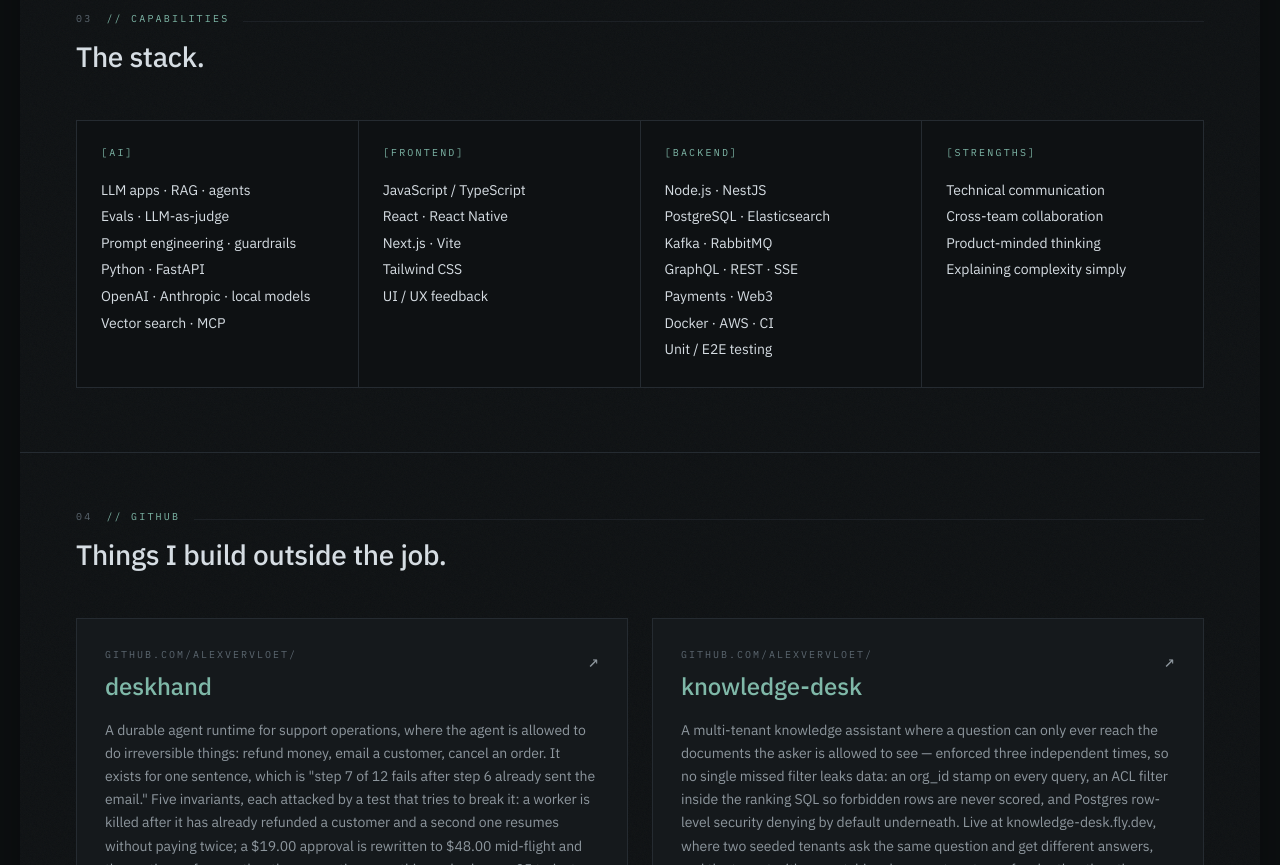
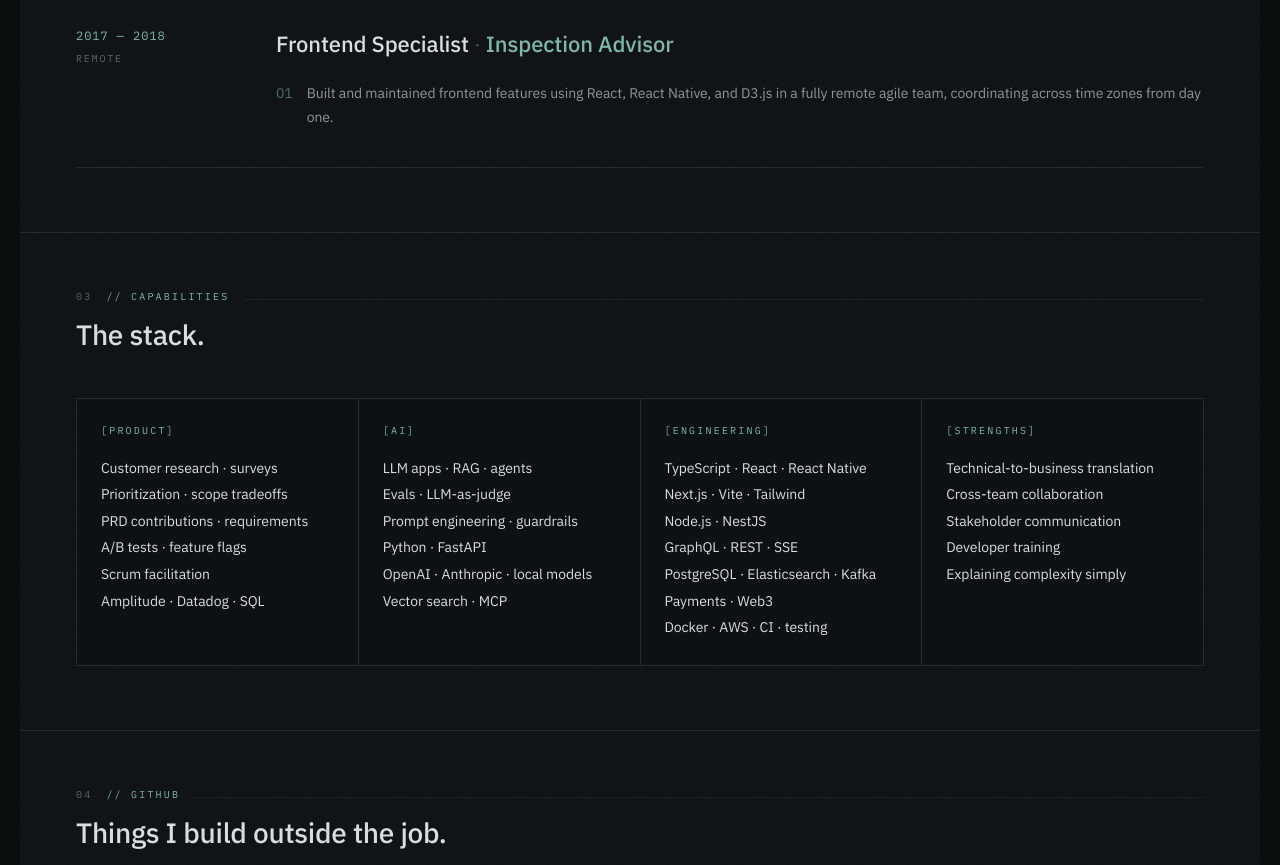
Before and after one commit to alexvervloet/PersonalWebsite, a React (Vite) app: page / in a window 1280 px wide. Shown: the part 3140-4005 px from the top of the page. Built offline with nearby package versions, Linux system fonts and the light colour scheme.

Commit message:
content: add product framing, case studies and recommendations to data

```diff
--- a/src/data.ts
+++ b/src/data.ts
@@ -8,6 +8,17 @@ export const DATA = {
   emailEncoded: 'alex.vervloet [at] gmail [dot] com',
   linkedin: 'alexander-vervloet',
   skills: [
+    {
+      group: 'product',
+      items: [
+        'Customer research · surveys',
+        'Prioritization · scope tradeoffs',
+        'PRD contributions · requirements',
+        'A/B tests · feature flags',
+        'Scrum facilitation',
+        'Amplitude · Datadog · SQL',
+      ],
+    },
     {
       group: 'ai',
       items: [
@@ -20,33 +31,24 @@ export const DATA = {
       ],
     },
     {
-      group: 'frontend',
+      group: 'engineering',
       items: [
-        'JavaScript / TypeScript',
-        'React · React Native',
-        'Next.js · Vite',
-        'Tailwind CSS',
-        'UI / UX feedback',
-      ],
-    },
-    {
-      group: 'backend',
-      items: [
+        'TypeScript · React · React Native',
+        'Next.js · Vite · Tailwind',
         'Node.js · NestJS',
-        'PostgreSQL · Elasticsearch',
-        'Kafka · RabbitMQ',
         'GraphQL · REST · SSE',
+        'PostgreSQL · Elasticsearch · Kafka',
         'Payments · Web3',
-        'Docker · AWS · CI',
-        'Unit / E2E testing',
+        'Docker · AWS · CI · testing',
       ],
     },
     {
       group: 'strengths',
       items: [
-        'Technical communication',
+        'Technical-to-business translation',
         'Cross-team collaboration',
-        'Product-minded thinking',
+        'Stakeholder communication',
+        'Developer training',
         'Explaining complexity simply',
       ],
     },
@@ -72,13 +74,17 @@ export const DATA = {
       period: '2019 — 2025',
       place: 'Remote',
       bullets: [
+        'Ran feature-specific customer surveys with the Lead Data Engineer, shipped the recommendations behind feature flags for A/B testing, then re-surveyed to check whether they had landed. Overall customer satisfaction rose nine percentage points.',
+        'Helped lead feature and bug-fix prioritization inside a domain team for three years, frequently as Scrum Master, rebalancing the queue each week against results, customer needs, and company objectives.',
+        'Won leadership support for folding Crafting into the existing store rather than building it as a separate section. Compared the two workflows, presented the delivery and maintenance tradeoffs, and saved an estimated three to four weeks of frontend work — which is what absorbed the late scope changes without moving the launch date.',
+        'Contributed feature context and technical specs to PRDs, and argued for QA checkpoints during development instead of at the end by putting the risk in delivery-date terms. That feature shipped early with fewer bugs than anything else we shipped that quarter.',
         'Owned the web payment flow for in-app currency end to end, from React frontend through the GraphQL API on NestJS to Kafka event publishing. Millions of dollars processed. Zero critical payment bugs shipped.',
         'Led the migration of platform search to Elasticsearch on Node.js and NestJS, raising measured search satisfaction from 41% to 90%, then built a carousel backend service on the same infrastructure.',
-        'Migrated the platform messaging layer from RabbitMQ to Kafka. Led the rebuild of the web platform from a base React app to Next.js, and ran the org-wide education session that cut team adoption from months to weeks.',
+        'Led the rebuild of the web platform from a base React app to Next.js, and ran the org-wide education session that cut team adoption from months to weeks. Also migrated the platform messaging layer from RabbitMQ to Kafka.',
         'Built the web storefront, auction bidding system, and direct-purchase flows from scratch, against the GraphQL API that every client on the platform read from. These became the primary revenue surface for hundreds of thousands of transactions.',
         'Built the 10-step mobile onboarding flow for the app launch, which drove tens of thousands of signups in the first weeks, and the web wallet frontend with ethers.js and web3.js.',
-        'Served as the technical translator between engineering and product. Brought into executive meetings specifically to explain complex system behavior in plain terms.',
-        'Most active contributor in every planning session across six years. Highest rate of feedback adopted. Regularly the only person asking: should we actually build this?',
+        'Built out Amplitude event tracking and Datadog observability across the apps, so questions about product behavior had data behind them instead of opinions.',
+        'Served as the technical translator between engineering and product — brought into executive meetings specifically to explain complex system behavior in plain terms. Most active contributor in every planning session across six years, and regularly the only person asking whether we should build the thing at all.',
       ],
       meta: 'Salary 45K → 90K over 6 years, without ever requesting a formal review. Survived two company-wide layoff rounds.',
     },
@@ -104,6 +110,75 @@ export const DATA = {
         'Built and maintained frontend features using React, React Native, and D3.js in a fully remote agile team, coordinating across time zones from day one.',
       ],
       meta: undefined,
+    },
+  ],
+  caseStudiesUrl:
+    'https://github.com/alexvervloet/how-i-work/tree/main/case-studies',
+  caseStudies: [
+    {
+      title: 'Reframing Crafting from a new section to an integration',
+      url: 'https://github.com/alexvervloet/how-i-work/blob/main/case-studies/crafting-scope.md',
+      kind: 'Scope decision',
+      year: '2023',
+      standfirst:
+        'The spec called for Crafting to be its own section of the app. Mapped against the store we had already shipped, the overlap was almost total, and the genuinely new surface came down to two things. I took the architectural argument to leadership as a business one.',
+      outcome:
+        'Shipped ahead of schedule. Three to four weeks of frontend work saved, and the slack is what absorbed late scope changes without moving the launch date.',
+    },
+    {
+      title: 'Closing the Next.js knowledge gap before it cost us months',
+      url: 'https://github.com/alexvervloet/how-i-work/blob/main/case-studies/nextjs-knowledge-gap.md',
+      kind: 'Platform adoption',
+      year: '2024',
+      standfirst:
+        'Leadership assumed the team was ready for the App Router. One-on-one, most engineers admitted they were not, and we were days from kickoff. Nobody asked me to fix it. I taught the whole team, PMs and leadership included, because the architecture had product consequences they would need for scoping.',
+      outcome:
+        'Building productively within days instead of weeks. PMs used the terminology correctly in tickets from the start. The deck became the onboarding reference.',
+    },
+    {
+      title: 'Building a communication standard across a 100-person org',
+      url: 'https://github.com/alexvervloet/how-i-work/blob/main/case-studies/communication-standard.md',
+      kind: 'Change management',
+      year: '2022 — 2023',
+      standfirst:
+        'You could predict how well a team delivered from its communication habits. Nobody owned the problem. I watched quietly for weeks first, then ran working groups picked for willingness to be critical, so the teams felt they had written it themselves.',
+      outcome:
+        'Became the de facto standard, part of new-hire onboarding, and cited in scope arguments. Still in active use two years after I left.',
+    },
+    {
+      title: 'Making token swapping safe for people who had never used a wallet',
+      url: 'https://github.com/alexvervloet/how-i-work/blob/main/case-studies/veve-wallet.md',
+      kind: 'Designing for irreversible actions',
+      year: '2021 — 2022',
+      standfirst:
+        'Most wallets are built by crypto people for crypto people. Our users arrived for the collectibles and ended up holding a token, so I could not assume they knew what a pending state, a rejection or a chain mismatch was — and the price of misreading a screen was their own money, permanently.',
+      outcome:
+        'Still in production four years later, with no engineer pulled back to it. Getting the failure states right up front is what bought the silence.',
+    },
+    {
+      title: 'Making the case for my own retention',
+      url: 'https://github.com/alexvervloet/how-i-work/blob/main/case-studies/retention-letter.md',
+      kind: 'Stakeholder communication',
+      year: '2025',
+      standfirst:
+        'I found out my role was on a layoff list that was already final. The letter had to do two jobs: argue on the merits that the proposed engineering cuts went further than the strategy required, and make an evidence-based case for six years of my own contributions. Either one alone fails.',
+      outcome:
+        'Leadership reversed the decision. A later round in November 2025 took the role anyway, which is the honest ending.',
+    },
+  ],
+  recommendations: [
+    {
+      quote:
+        'His instincts around product delivery and team health would make him a strong asset in any Product Manager role.',
+      who: 'Former Engineering Manager at VeVe',
+      detail:
+        'Managed me for 18 months. Now a Senior Engineering Manager at Atlassian.',
+    },
+    {
+      quote:
+        'He always took the time to explain technical things in business language, so everyone could understand and contribute better to discussions.',
+      who: 'Lead PM at VeVe',
+      detail: 'Recommendation published on LinkedIn.',
     },
   ],
   projects: [
```
